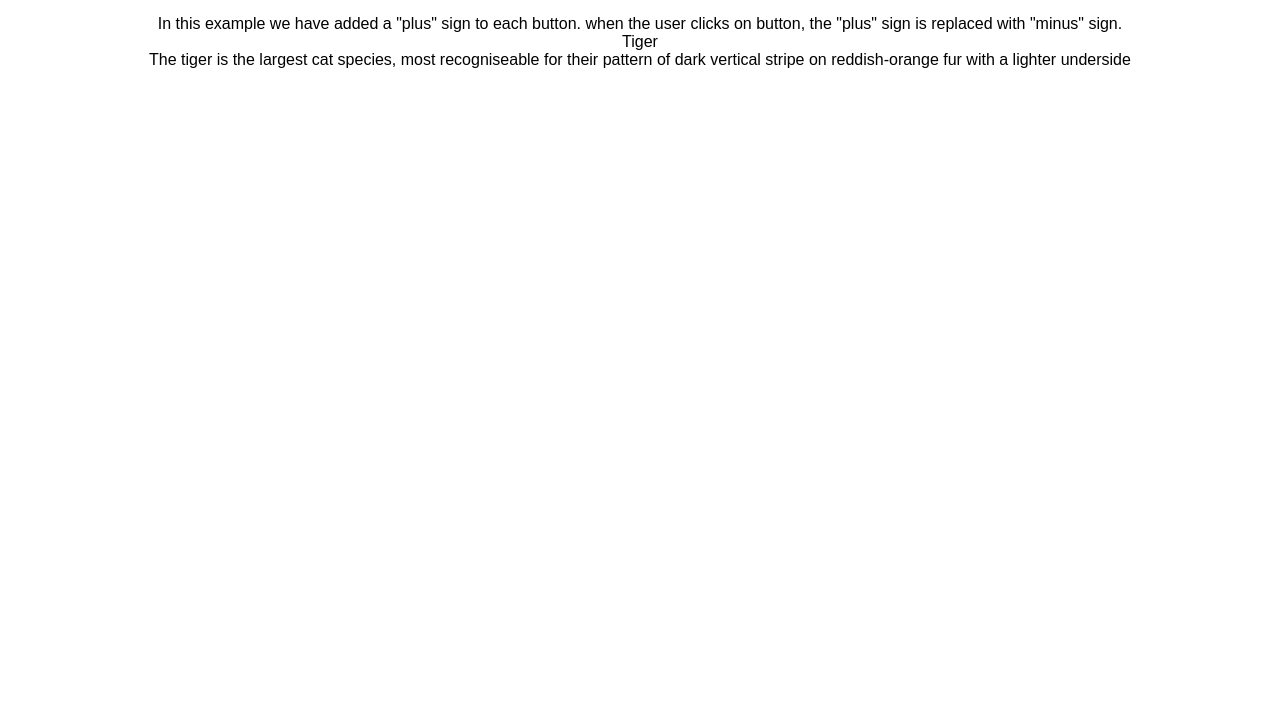
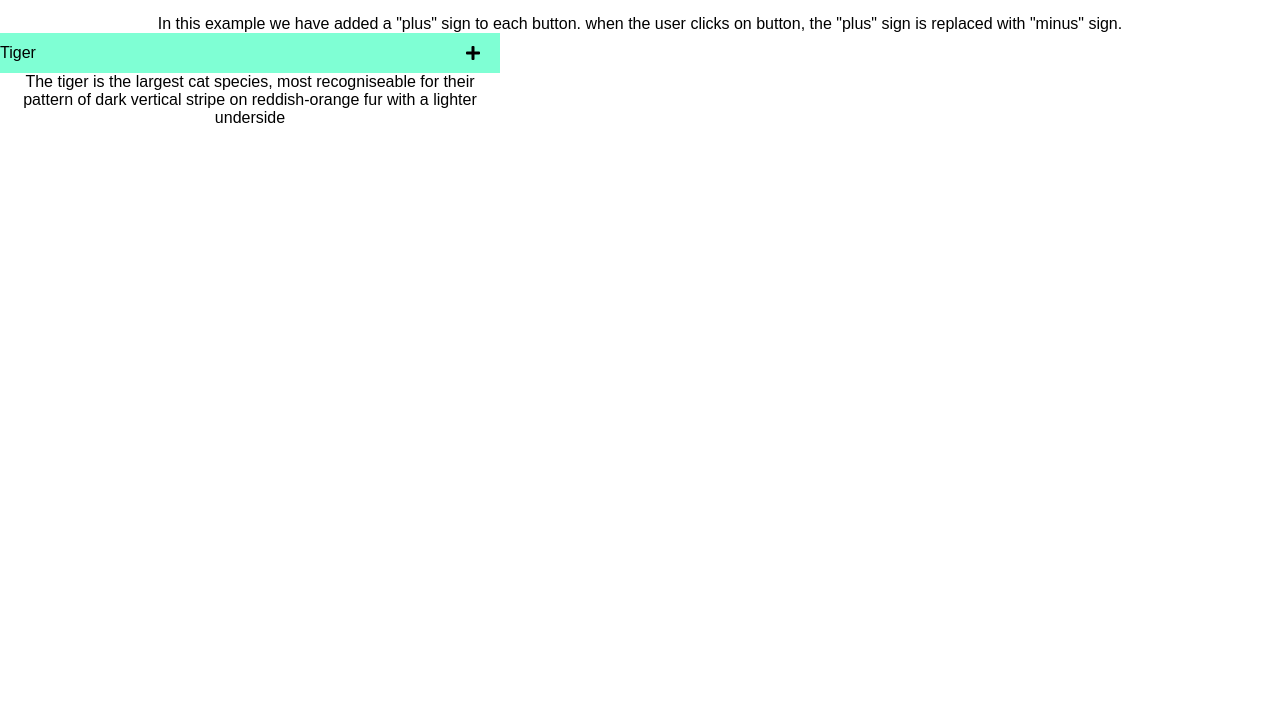
Before and after one commit to domchu/Accordion, a plain HTML site: page index.html in a window 1280 px wide. Shown: the part 82-800 px from the top of the page. Drawn offline with Linux system fonts and the light colour scheme.

Commit message:
adding more styling to the structure

```diff
--- a/index.html
+++ b/index.html
@@ -5,6 +5,10 @@
     <meta http-equiv="X-UA-Compatible" content="IE=edge" />
     <meta name="viewport" content="width=device-width, initial-scale=1.0" />
     <title>ACCORDION</title>
+    <link
+      rel="stylesheet"
+      href="fontawesome5/fontawesome-free-5.15.3-web/css/all.min.css"
+    />
     <link rel="stylesheet" href="styles.css" />
   </head>
   <body>
--- a/styles.scss
+++ b/styles.scss
@@ -16,3 +16,15 @@ h2 {
   margin: 30px 0;
   font-size: 32px;
 }
+.tab {
+  display: flex;
+  justify-content: space-between;
+  padding: 0 20px 0 0;
+  background-color: aquamarine;
+  align-items: center;
+  height: 40px;
+}
+.content-panel {
+  width: 500px;
+  // height: 70px;
+}
```
Also changed, not shown: styles.css, 1 other file.
